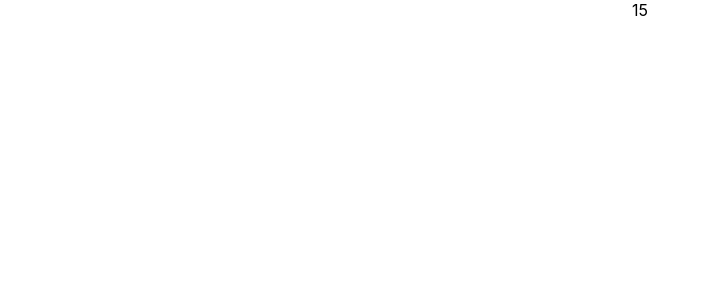
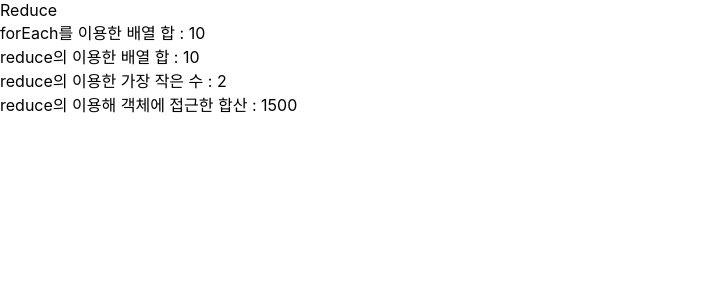
Before and after one commit to KoJI89/reactStudy, a React (Create React App) app: page / in a window 1280 px wide. Shown: the top 300 px of the page, without its empty margins (0-710 px from the left). Built offline with nearby package versions, Linux system fonts and the light colour scheme.

Commit message:
[React]Reduce의 기본개념

```diff
--- /dev/null
+++ b/src/Reduce.js
@@ -0,0 +1,67 @@
+import React from 'react'
+
+function Reduce() {
+
+    const numbers = [1, 2, 3, 4];
+
+    // forEach로 합산
+    let total = 0;
+    numbers.forEach(number => {
+        total += number;
+    })
+
+    // reduce로 합산
+    // reduce는 배열함수이다. currentValue는 배열의 현재의 값을, accumulator은 누적된 값을 나타낸다.
+
+    // reduce의 두번째 인자는 accumulator의 초기값을 나타낸다.
+    const redceTotal = numbers.reduce(( accumulator, currentValue )=>{
+       return accumulator + currentValue;
+    },0)
+
+    // -----------------------------------------------------------------
+
+    // 배열 중 가장 작은 값을 가져오기
+    const minNumbers = [10, 4, 2, 8];
+
+    // reduce의 두번째 인자를 공란으로 둘 경우 1번째 요소를 자동선택한다.
+    const smallest = minNumbers.reduce((accumulator, currentValue)=>{
+        if( accumulator > currentValue ) return currentValue;
+        return accumulator;
+    })
+
+    // ------------------------------------------------------------------
+
+    // 객체로 이루어진 배열에서의 reduce의 활용
+    const cart = [
+        {
+            name: '사과',
+            price: 500,
+        },
+        {
+            name: '바나나',
+            price: 700,
+        },
+        {
+            name: '레몬',
+            price: 300,
+        },
+    ]
+
+    // cart에 담은 모든 물건의 가격의 합산
+    const fruitPrice = cart.reduce(( totalPrice, product )=>{
+        return totalPrice + product.price
+    },0)
+
+    return (
+    <>
+        <div>Reduce</div>
+        <div>forEach를 이용한 배열 합 : { total }</div>
+        <div>reduce의 이용한 배열 합 : { redceTotal }</div>
+        <div>reduce의 이용한 가장 작은 수 : { smallest }</div>
+        <div>reduce의 이용해 객체에 접근한 합산 : { fruitPrice }</div>
+
+    </>
+  )
+}
+
+export default Reduce
--- a/src/index.js
+++ b/src/index.js
@@ -3,11 +3,13 @@ import ReactDOM from 'react-dom/client';
 import './index.css';
 import App from './App';
 import reportWebVitals from './reportWebVitals';
+import Reduce from './Reduce';
 
 const root = ReactDOM.createRoot(document.getElementById('root'));
 root.render(
   <React.StrictMode>
-    <App />
+    {/* <App /> */}
+    <Reduce/>
   </React.StrictMode>
 );
 
```
